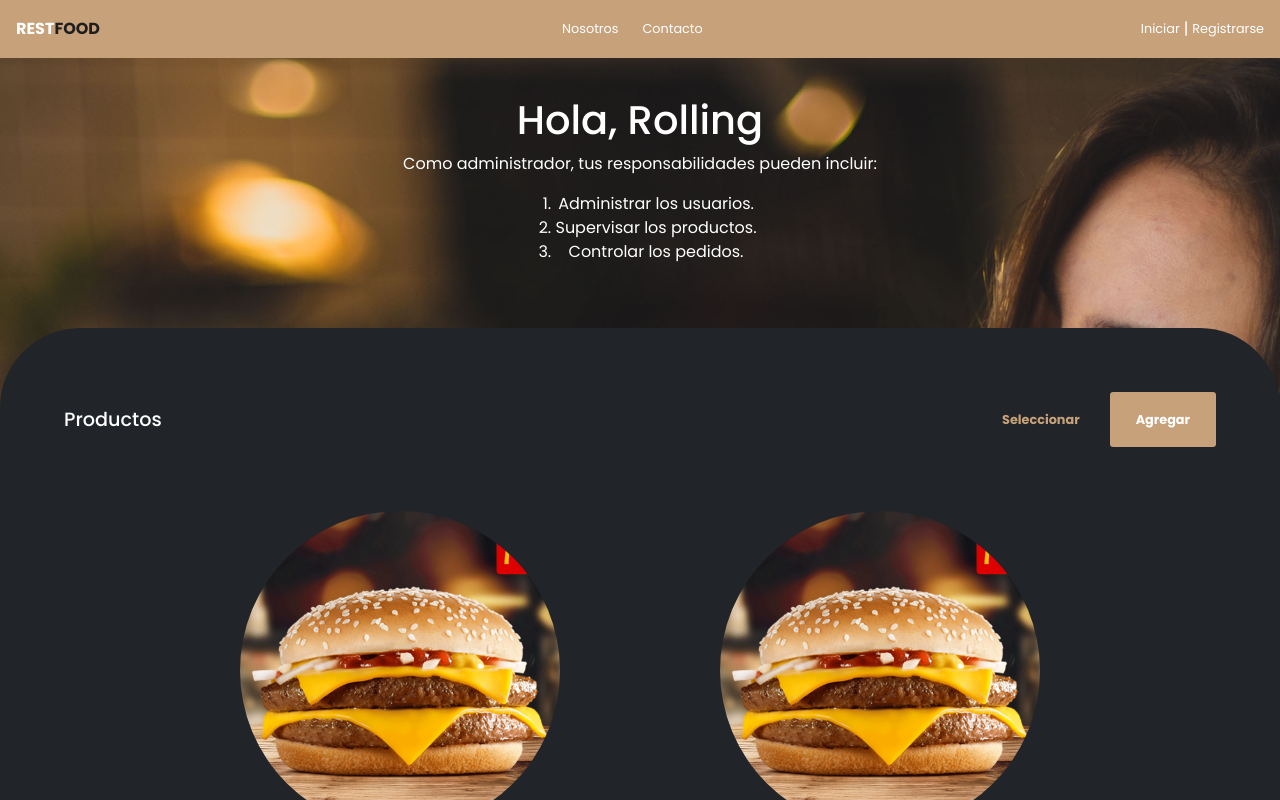
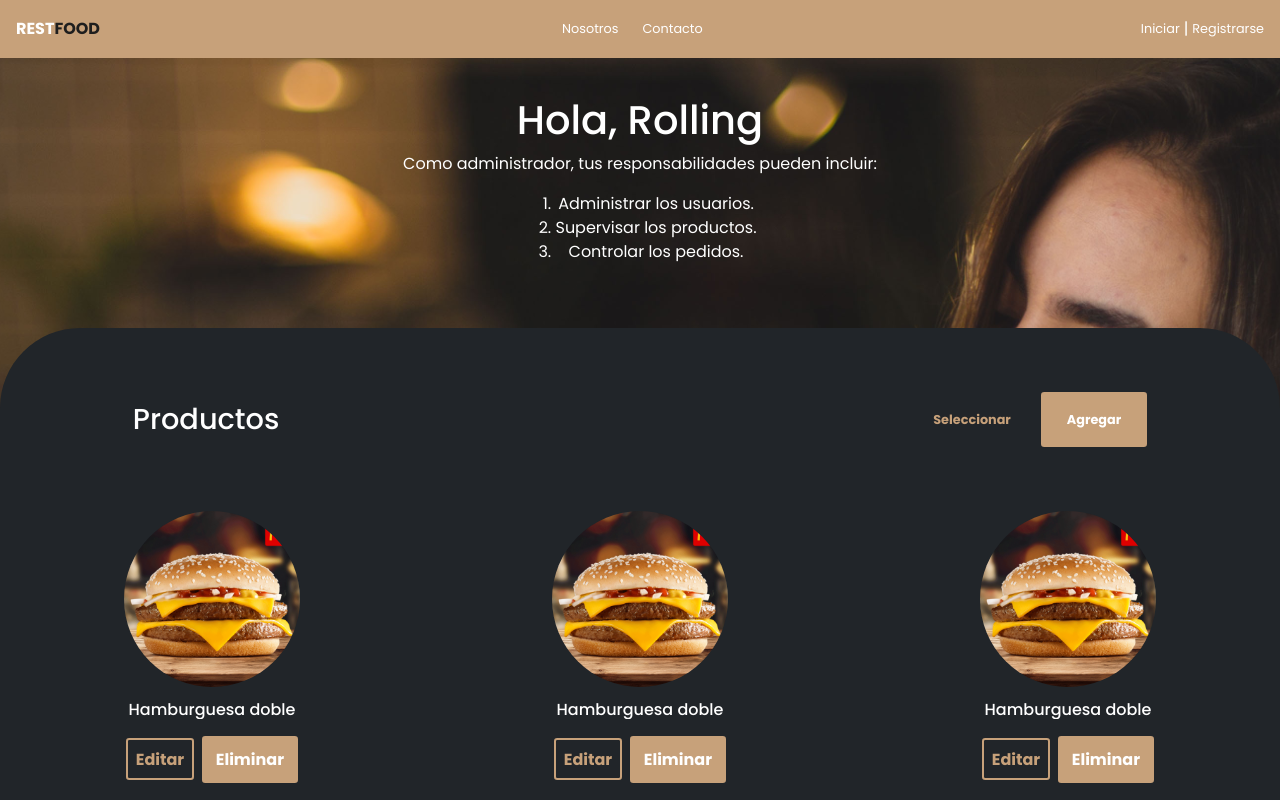
Before and after one commit to Mateo872/restfood, a React (Vite) app: page /administrador in a window 1280 px wide. Shown: the top 800 px of the page. Built offline with nearby package versions, Linux system fonts and the light colour scheme; no server answers.

Commit message:
Linkeo y modificando estilos en las cards

```diff
--- a/src/App.css
+++ b/src/App.css
@@ -898,6 +898,10 @@ form h6 {
     padding: 0.6rem;
   }
 
+  .cardProducto .boton_editar {
+    padding: 0.48rem;
+  }
+
   .contenedor_buscador-filtro {
     width: 40%;
   }
@@ -929,6 +933,10 @@ form h6 {
   .contenedor_producto-carrito .contenedor_imagen {
     height: 4rem;
     width: 4rem;
+  }
+
+  .botones {
+    margin: 0 2rem;
   }
 
   .contenedor_producto-carrito .carrito_caracteristicas {
@@ -1593,16 +1601,16 @@ textarea {
     display: inline-block;
   }
 
-  .cardPproducto {
+  .cardProducto {
     background: transparent;
     color: white;
-    margin: 1rem 0 1rem 0;
+    margin: 1rem 0 0;
     display: flow-root;
     border: none;
   }
 
   .cardImg {
-    width: 70%;
+    width: 50%;
     border-radius: 50%;
   }
 
@@ -1615,11 +1623,49 @@ textarea {
     width: 7px;
   }
 
+  .titulo_producto {
+    margin: .8rem auto;
+    font-size: 1rem;
+    width: 12rem;
+    text-overflow: ellipsis;
+    overflow: hidden;
+    white-space: nowrap;
+  }
+
   .contenedorProductos::-webkit-scrollbar-thumb {
     background: #c7a17a;
     border-radius: 1rem;
   }
 
+  .boton_producto {
+    padding: 0.6rem;
+    background-color: var(--color-primario);
+    border: 2px solid var(--color-primario);
+    color: var(--color-secundario);
+    border-radius: .2rem;
+    font-size: 1rem;
+    font-weight: bold;
+  }
+
+  .boton_producto:hover {
+    background-color: transparent;
+    color: var(--color-primario);
+    transition: .3s;
+    cursor: pointer;
+  }
+
+  .boton_editar {
+    background-color: transparent;
+    color: var(--color-primario);
+    text-decoration: none;
+    padding: 0.5rem;
+  }
+
+  .boton_editar:hover {
+    background-color: var(--color-primario);
+    color: var(--color-secundario);
+  }
+
   figure {
     width: 3rem;
   }
@@ -1646,29 +1692,6 @@ textarea {
     width: 100%;
   }
 
-  .btnEditarProducto {
-    color: rgb(199, 161, 122);
-    border-color: rgb(199, 161, 122);
-  }
-
-  .btnEliminarProducto {
-    background-color: rgb(199, 161, 122);
-    border-color: rgb(199, 161, 122);
-  }
-
-  .btnEditarProducto:hover {
-    color: white;
-    /* Color de texto más oscuro para el hover */
-    border-color: #198754;
-    /* Color de borde más oscuro para el hover */
-    background-color: #198754;
-    /* Nuevo color de fondo para el hover */
-  }
-
-  .btnEliminarProducto:hover {
-    background-color: red;
-    border-color: red;
-  }
 }
 
 @media all and (min-width: 768px) {
@@ -1686,11 +1709,30 @@ textarea {
   }
 
   .contenedorProductos {
-    height: 50rem;
+    height: 40rem;
     justify-content: center;
   }
 
-  .cardPproducto {
-    width: 30rem;
-  }
-}
+
+  .botones {
+    margin: 0 4.3rem;
+  }
+
+  .admin_titulo {
+    font-size: 1.8rem;
+  }
+
+  .cardProducto {
+    width: 20rem;
+    padding: 0;
+  }
+
+  .cardImg {
+    width: 55%;
+  }
+
+  .boton_producto {
+    width: 30%;
+  }
+
+}
--- a/src/componentes/Administrador.jsx
+++ b/src/componentes/Administrador.jsx
@@ -21,9 +21,9 @@ const Administrador = () => {
       </section>
       <section className="text-white bg-dark contenedorAdministracion">
         <article>
-          <div className="d-flex align-items-center justify-content-between mb-3 mb-lg-5">
+          <div className="botones d-flex align-items-center justify-content-between mb-3 mb-lg-5">
             <h2 className="admin_titulo mb-0">Productos</h2>
-            <div className="d-flex align-items-center gap-1">
+            <div className="d-flex align-items-center gap-1 w-100 justify-content-end">
               <a href="#" className="boton_admin boton_seleccionar">
                 Seleccionar
               </a>
@@ -35,7 +35,7 @@ const Administrador = () => {
               </Link>
             </div>
           </div>
-          <div className="row row-cols-sm-1 row-cols-md-3 row-cols-lg-3 contenedorProductos">
+          <div className="row row-cols-sm-1 row-cols-md-3 contenedorProductos justify-content-between">
             <ItemProducto></ItemProducto>
             <ItemProducto></ItemProducto>
             <ItemProducto></ItemProducto>
--- a/src/componentes/ItemProducto.jsx
+++ b/src/componentes/ItemProducto.jsx
@@ -1,17 +1,20 @@
 import React from "react";
-import Button from "react-bootstrap/Button";
 import Card from "react-bootstrap/Card";
 import hamburguesa from "../complementos/imagenes/hamburguesaDoble.png";
+import { Link } from "react-router-dom";
 
 const ItemProducto = () => {
   return (
-    <Card className="cardPproducto text-center">
+    <Card className="cardProducto text-center">
       <Card.Img variant="top" className="cardImg" src={hamburguesa} />
-      <Card.Title>Hamburguesa doble</Card.Title>
-      <Button variant="outline" className="btnEditarProducto m-1">
+      <Card.Title className="titulo_producto">Hamburguesa doble</Card.Title>
+      <Link
+        to={`/producto/editar/2`}
+        className="boton_producto boton_editar m-1"
+      >
         Editar
-      </Button>
-      <Button className="btnEliminarProducto m-1">Eliminar</Button>
+      </Link>
+      <button className="boton_producto boton_eliminar m-1">Eliminar</button>
     </Card>
   );
 };
--- a/src/componentes/rutas/RutasAdministrador.jsx
+++ b/src/componentes/rutas/RutasAdministrador.jsx
@@ -10,7 +10,7 @@ const RutasAdministrador = () => {
         <Route exact path="/" element={<Administrador />}></Route>
         <Route
           exact
-          path="/producto/editar"
+          path="/producto/editar/:id"
           element={<CrearEditarProducto />}
         ></Route>
         <Route
```
